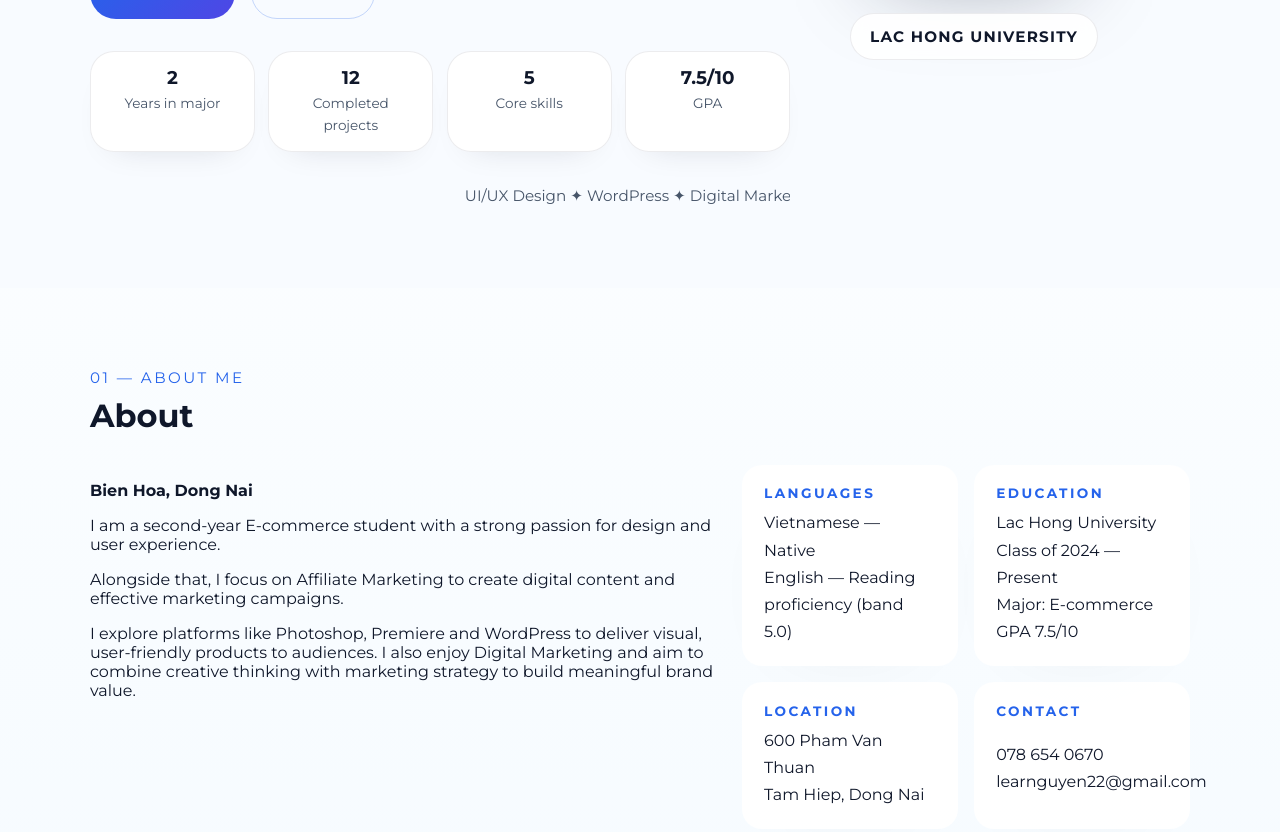
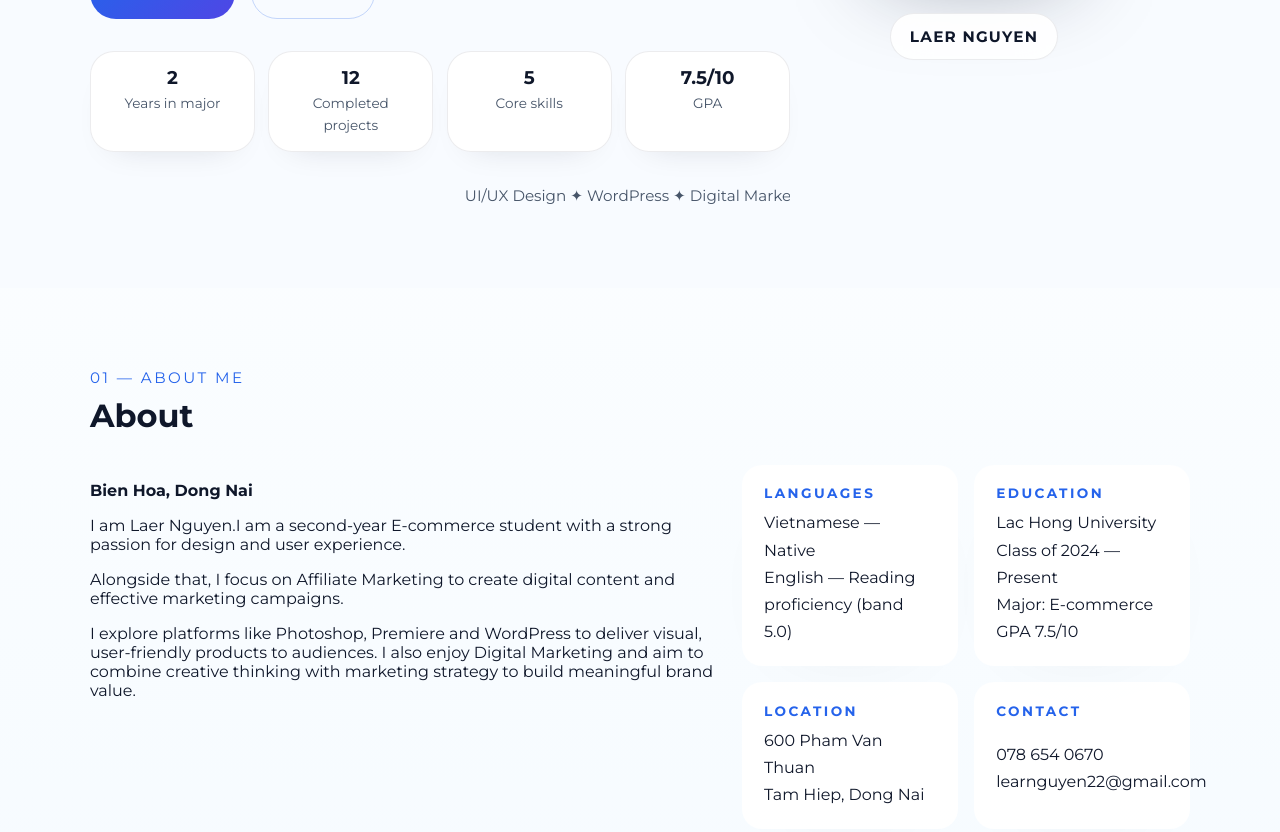
Before and after one commit to LaerNguyen/laer-nguyen-portfolio, a plain HTML site: page index.html in a window 1280 px wide. Shown: the part 489-1321 px from the top of the page. Drawn offline with Linux system fonts and the light colour scheme.

Commit message:
Update footer text to Laer Nguyen

```diff
--- a/index.html
+++ b/index.html
@@ -62,7 +62,7 @@
         </div>
         <div class="hero-image-card">
           <img src="https://static.readdy.ai/image/304fc463a0264711d9267c6c66a91e7d/1abd1d2be159f20e0028cf40952008c0.jpeg" alt="Ngoc Do portrait" />
-          <p class="hero-badge">Lac Hong University</p>
+          <p class="hero-badge">Laer Nguyen</p>
         </div>
       </div>
     </section>
@@ -74,7 +74,7 @@
         <div class="about-grid">
           <div>
             <p><strong>Bien Hoa, Dong Nai</strong></p>
-            <p>I am a second-year E-commerce student with a strong passion for design and user experience.</p>
+            <p>I am Laer Nguyen.I am a second-year E-commerce student with a strong passion for design and user experience.</p>
             <p>Alongside that, I focus on Affiliate Marketing to create digital content and effective marketing campaigns.</p>
             <p>I explore platforms like Photoshop, Premiere and WordPress to deliver visual, user-friendly products to audiences. I also enjoy Digital Marketing and aim to combine creative thinking with marketing strategy to build meaningful brand value.</p>
           </div>
@@ -352,7 +352,7 @@
 
   <footer class="site-footer">
     <div class="container">
-      <p>© 2026 My portfolio. Built with HTML/CSS/JS.</p>
+      <p>© 2026 My portfolio. Built with Laer Nguyen.</p>
     </div>
   </footer>
 
```
